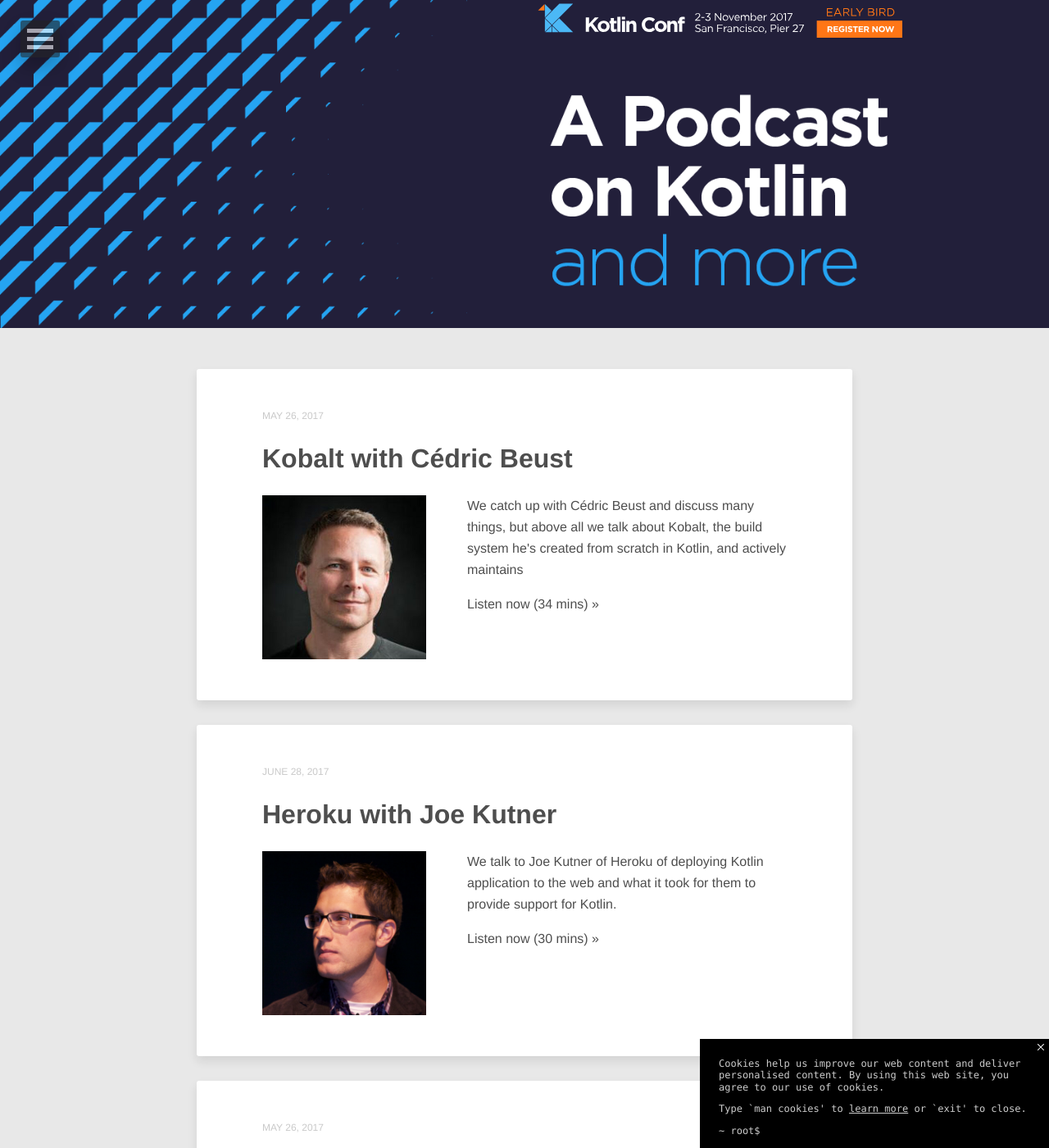
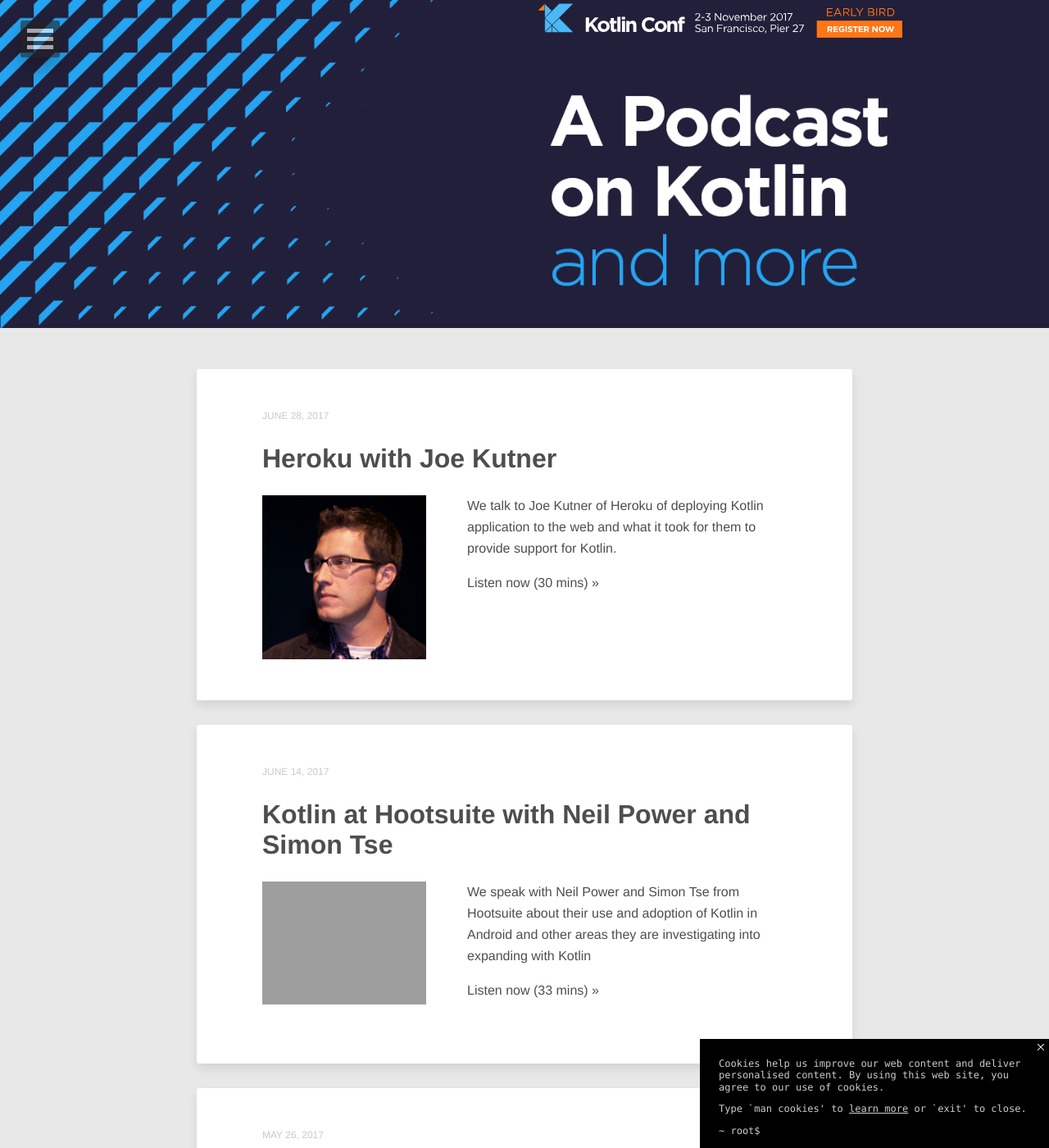
Before and after one commit to talkingkotlin/website, a Jekyll site: the page built from index.html, in a window 1280 px wide and 1400 px high. Shown: the whole window at 82% size. Built offline with Jekyll 4.4.1, drawn with Linux system fonts in a browser that asks for light colours; nearby versions of some CDN libraries; the list of posts is cut into pages by our own code.

Commit message:
Fixed messed up posts.

```diff
--- a/_posts/2017-06-12-kotlin-at-hootsuite-with-neil-powers-and-simon-tse.md
+++ /dev/null
@@ -1,22 +0,0 @@
----
-layout: post
-title: "Heroku with Joe Kutner"
-guest: Joe Kutner
-published: 2017-06-28
-recorded: 2017-06-12
-trackid: 330329413
-length: "29:21"
-length_rounded: "30 mins"
-tags: [Joe Kutner, Heroku, Web Deployment]
-image: joe-kutner.png
-description: "We talk to Joe Kutner of Heroku of deploying Kotlin application to the web and what it took for them to provide support for Kotlin."
-bio: "Joe Kutner has been a programmer for over a decade and he’s spent many of those years researching the health issues that relate to his sedentary job. He’s also a former college athlete and Army Reserve physical fitness trainer. Through his research and personal experience, he’s learned that small changes can make big differences in peoples’ health. Now he wants to help other programmers improve their lifestyles."
-notes:
-    - text: Joe Kutner on Twitter
-      link: https://twitter.com/codefinger
-    - text: Joe Kutner Web Site
-      link: http://healthyprog.com
-    - text: Heroku
-      link: https://heroku.com
-
----
--- /dev/null
+++ b/_posts/2017-06-14-kotlin-at-hootsuite-with-neil-powers-and-simon-tse.md
@@ -0,0 +1,22 @@
+---
+layout: post
+title: "Kotlin at Hootsuite with Neil Power and Simon Tse"
+guest: Neil Power and Simon Tse
+published: 2017-06-14
+recorded: 2017-04-24
+trackid: 327988807
+length: "32:55"
+length_rounded: "33 mins"
+tags: [Neil Powers, Simon Tse, Hootsuite]
+image: simon-neil.png
+description: "We speak with Neil Power and Simon Tse from Hootsuite about their use and adoption of Kotlin in Android and other areas they are investigating into expanding with Kotlin"
+bio: "Neil Powers and Simon Tse are developers and team lead respectively at Hootsuite"
+notes:
+    - text: Hootsuite on Twitter
+      link: https://twitter.com/hootsuite
+    - text: Neil Power on GitHub
+      link: https://github.com/neil-power-hs
+    - text: Simon Tse on GitHub
+      link: https://github.com/simon-tse-hs
+
+---
--- a/_posts/2017-06-28-heroku-with-joe-kutner.md
+++ b/_posts/2017-06-28-heroku-with-joe-kutner.md
@@ -1,29 +1,22 @@
 ---
 layout: post
-title: "Kobalt with Cédric Beust"
-guest: Cédric Beust
-published: 2017-05-26
-recorded: 2017-03-22
-trackid: 324599311
-length: "34:04"
-length_rounded: "34 mins"
-tags: [Kobalt, Cedric Beust]
-image: cedric-beust.jpeg
-description: "We catch up with Cédric Beust and discuss many things, but above all we talk about Kobalt, the build system he's created from scratch in Kotlin, and actively maintains"
-bio: "Cédric Beust is the author of TestNG and Kobalt amongst other things. Beust holds a PhD in computer science from the University of Nice Sophia Antipolis. In 2000, Beust joined WebLogic, subsequently acquired by BEA Systems, and made contributions to their flagship product Oracle WebLogic Server in the area of EJBs and clustering. In 2004, Beust was hired by Google to help the search company with its nascent Java efforts."
+title: "Heroku with Joe Kutner"
+guest: Joe Kutner
+published: 2017-06-28
+recorded: 2017-06-12
+trackid: 330329413
+length: "29:21"
+length_rounded: "30 mins"
+tags: [Joe Kutner, Heroku, Web Deployment]
+image: joe-kutner.png
+description: "We talk to Joe Kutner of Heroku of deploying Kotlin application to the web and what it took for them to provide support for Kotlin."
+bio: "Joe Kutner has been a programmer for over a decade and he’s spent many of those years researching the health issues that relate to his sedentary job. He’s also a former college athlete and Army Reserve physical fitness trainer. Through his research and personal experience, he’s learned that small changes can make big differences in peoples’ health. Now he wants to help other programmers improve their lifestyles."
 notes:
-    - text: Cédric Beust on Twitter
-      link: https://twitter.com/cbeust
-    - text: Cédric's WebSite
-      link: http://beust.com/
-    - text: TestNG
-      link: http://testng.org/doc/
-    - text: Kobalt
-      link: http://beust.com/kobalt/home/index.html
-    - text: Slack Channel for Kobalt
-      link: http://slack.kotlinlang.org/ (#kobalt)
-    - text: Build Tools - Make, no more
-      link: http://hadihariri.com/2014/04/21/build-make-no-more/
-
+    - text: Joe Kutner on Twitter
+      link: https://twitter.com/codefinger
+    - text: Joe Kutner Web Site
+      link: http://healthyprog.com
+    - text: Heroku
+      link: https://heroku.com
 
 ---
```
